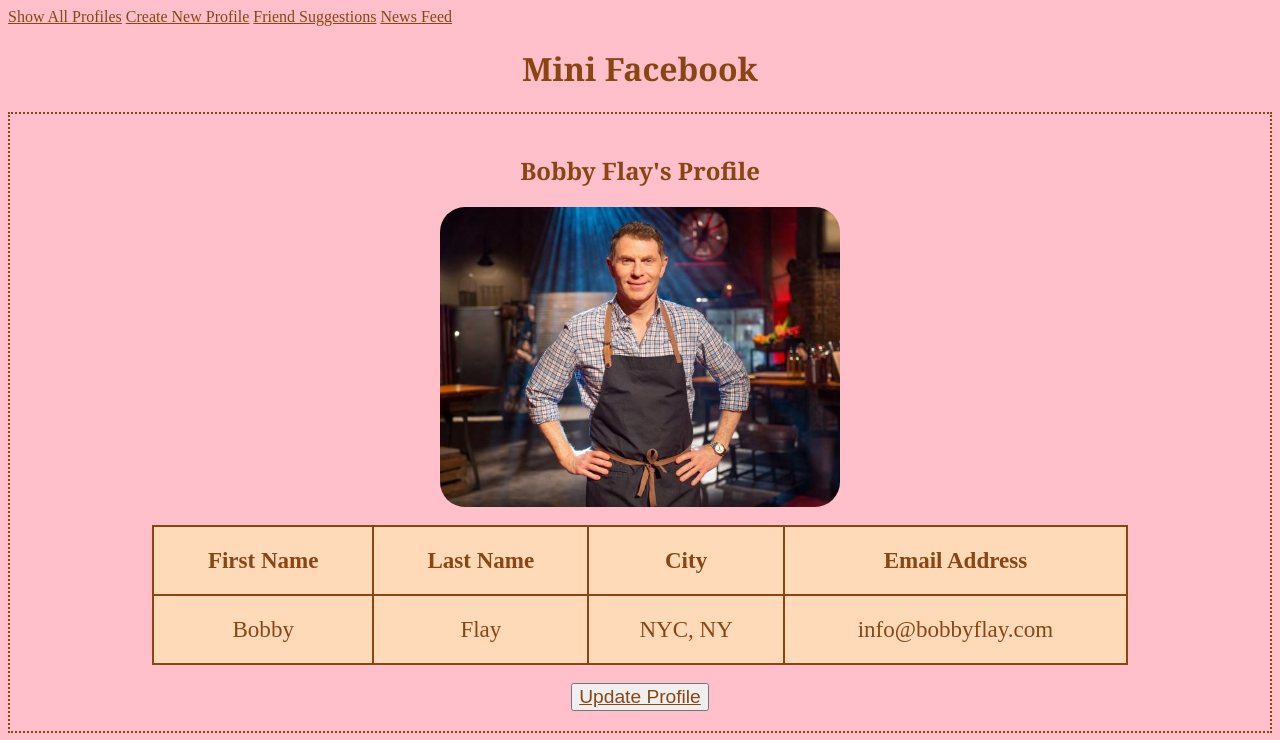
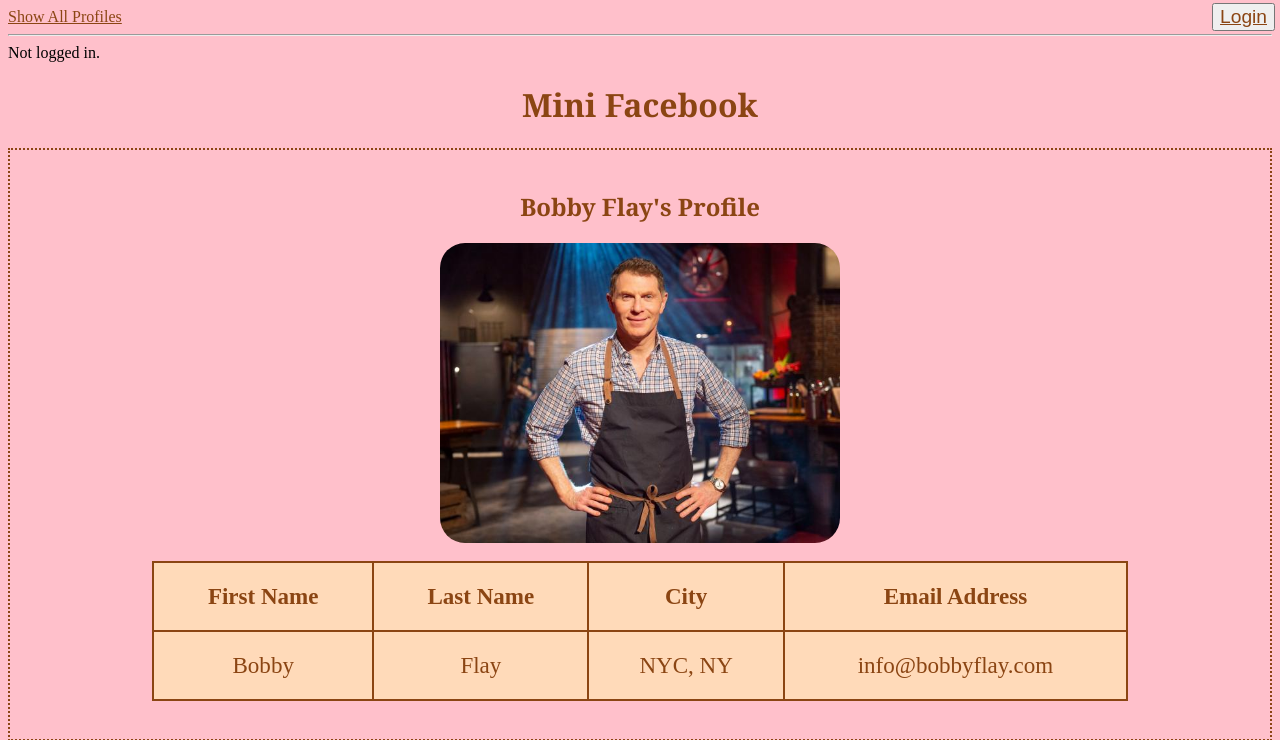
Before and after one commit to aschreib4/cs412, a Django app: page /mini_fb/profile/2 in a window 1280 px wide. Shown: the top 740 px of the page. Run offline with Django 5.2, Linux system fonts and the light colour scheme; data comes from the database, SQL or seed files in the repository; both versions use the stored data as it was after the commit.

Commit message:
Add all parts for task 1 of A9

```diff
--- a/mini_fb/models.py
+++ b/mini_fb/models.py
@@ -5,6 +5,7 @@
 
 from django.db import models
 from django.urls import reverse
+from django.contrib.auth.models import User #for authentication
 
 # Create your models here.
 class Profile(models.Model):
@@ -18,6 +19,7 @@
     #profile_image_url = models.URLField(blank=True)
     #published = models.DateTimeField(auto_now=True)
     image_file = models.ImageField(blank=True) #an actual image
+    user = models.ForeignKey(User, on_delete=models.CASCADE) ##NEW
 
     def __str__(self):
         '''Return a string representation of this model instance.'''
--- a/mini_fb/templates/mini_fb/base.html
+++ b/mini_fb/templates/mini_fb/base.html
@@ -15,8 +15,25 @@
         <head>
             <nav>
                 <a href="{% url 'show_all_profiles' %}">Show All Profiles</a>
+                {% block extra_nav_link %}{% endblock %}
+                <!-- ADD: URLs for logged in users only -->
+                {% if request.user.is_authenticated %}
+
                 <a href="{% url 'create_profile' %}">Create New Profile</a>
-                {% block extra_nav_link %}{% endblock %}
+                <!-- ADD: URLS for authentication -->
+                <form action="{% url 'logout' %}" method="post">
+                    {% csrf_token %}
+                    <button style= "position: absolute; right: 5px; top: 5px; font-size: larger; color:#FF1493;" type="submit">Logout</button>
+                </form>
+                {% else %}
+                <button style= "position: absolute; right: 5px; top: 2.5px; font-size: larger; color:#FF1493;"><a href="{% url 'login' %}">Login</a></button>
+                {% endif %}
+                <hr>
+                {% if request.user.is_authenticated %}
+                Logged in as: {{request.user}}
+                {% else %}
+                Not logged in.
+                {% endif %}
             </nav>
             <h1>Mini Facebook</h1>
         </head>
--- a/mini_fb/templates/mini_fb/show_profile.html
+++ b/mini_fb/templates/mini_fb/show_profile.html
@@ -6,8 +6,10 @@
 {% extends 'mini_fb/base.html' %}
 
 {% block extra_nav_link %}
+    {% if user == profile.user %}
         <a href="{% url 'friend_suggestions' profile.pk %}">Friend Suggestions</a>
         <a href="{% url 'news_feed' profile.pk %}">News Feed</a>
+    {% endif %}
 {% endblock %}
 
 {% block content %}
@@ -39,7 +41,9 @@
 
     <br>
 
+    {% if user == profile.user %}
         <center><button style="font-size: larger; "><a href="{% url 'update_profile' profile.pk %}">Update Profile</a></button></center>
+    {% endif %}
 
     </div>
 
@@ -55,13 +59,17 @@
                     <br>
                 {% endfor %} <br>
                 <strong>on {{statusMessage.timestamp}}</strong> <br>
+                {% if user == profile.user %}
                     <!-- link to update this comment -->
                     <button style="font-size: xx-small; "><a href="{% url 'update_status' statusMessage.pk %}">Update</a></button>
                     <!-- link to delete this comment -->
                     <button style="font-size: xx-small; "><a href="{% url 'delete_status' statusMessage.pk %}">Delete</a></button>
+                {% endif %}
             </p>
         {% endfor %}
+        {% if user == profile.user %}
             <center><button style="font-size: larger; "><a href="{% url 'create_status' profile.pk %}">Create Status</a></button></center>
+        {% endif %}
     </div>
 
      <!-- Display the Friends for Profiles -->
--- a/mini_fb/urls.py
+++ b/mini_fb/urls.py
@@ -6,6 +6,7 @@
 from django.urls import path
 from django.conf import settings
 from .views import * #ShowAllProfilesView, ShowProfilePageView
+from django.contrib.auth import views as auth_views
 
 # URL patterns for this app:
 urlpatterns = [
@@ -19,4 +20,9 @@
     path('profile/<int:pk>/add_friend/<int:other_pk>', AddFriendView.as_view(), name="add_friend"),
     path('profile/<int:pk>/friend_suggestions', ShowFriendSuggestionsView.as_view(), name="friend_suggestions"),
     path('profile/<int:pk>/news_feed', ShowNewsFeedView.as_view(), name="news_feed"),
+    #authorization-related URLS:
+    path('login/', auth_views.LoginView.as_view(template_name='mini_fb/login.html'), name='login'),
+    path('logout/', auth_views.LogoutView.as_view(next_page="logout_confirmation"), name='logout'),
+    path('logout_confirmation/', LogoutConfirmationView.as_view(), name="logout_confirmation"),
+    path('register/', UserRegistrationView.as_view(), name='register'),
 ]
--- a/mini_fb/views.py
+++ b/mini_fb/views.py
@@ -4,10 +4,13 @@
 # Description: views for the mini_fb application
 
 from django.shortcuts import render, redirect
-from django.views.generic import ListView, DetailView, CreateView, UpdateView, DeleteView, View
+from django.views.generic import ListView, DetailView, CreateView, UpdateView, DeleteView, View, TemplateView
 from .models import Profile, StatusMessage, Image, StatusImage
 from .forms import CreateProfileForm, CreateStatusMessageForm, UpdateProfileForm
 from django.urls import reverse
+from django.contrib.auth.mixins import LoginRequiredMixin ## for authentication
+from django.contrib.auth.forms import UserCreationForm ## for new User
+from django.contrib.auth.models import User ## the Django user model
 
 # Create your views here.
 def show_all_profiles(request):
@@ -23,6 +26,14 @@
     template_name = "mini_fb/show_all_profiles.html"
     context_object_name = "profiles"
 
+    def dispatch(self, request, *args, **kwargs):
+        '''Override the dispatch method to add debugging information.'''
+        if request.user.is_authenticated:
+            print(f'ShowAllProfilesView.dispatch(): request.user={request.user}')
+        else:
+            print(f'ShowAllProfilesView.dispatch(): not logged in.')
+        return super().dispatch(request, *args, **kwargs)
+
 class ShowProfilePageView(DetailView):
     '''Define a view class to show a singular profile page'''
     model = Profile
@@ -30,7 +41,7 @@
     context_object_name = "profile" # note singular variable name
 
 # Define a subclass of CreateView to handle creation of Profile objects
-class CreateProfileView(CreateView):
+class CreateProfileView(LoginRequiredMixin, CreateView):
     '''A view to handle creation of a new Profile.
     (1) Display the HTML form to the user (GET)
     (2) Process the form submission and store the new Profile object (POST)
@@ -38,23 +49,40 @@
     form_class = CreateProfileForm
     template_name = "mini_fb/create_profile_form.html"
 
+    def get_login_url(self):
+        '''Return the URL for this app's login page.'''
+
+        return reverse('login')
+
     def form_valid(self, form):
         '''Override the default method to add some debug information.'''
 
         #print out the form data:
         print(f'CreateProfileView.form_valid(): {form.cleaned_data}')
 
+        #find the logged in user
+        user = self.request.user
+        print(f'CreateProfileView.form_valid(): {user}')
+
+        #attach that user to the form instance (to the Profile object)
+        form.instance.user = user
+
         #delegate work to the superclass to do the rest:
         return super().form_valid(form)
 
 # Define a subclass of CreateView to handle creation of StatusMessage objects
-class CreateStatusMessageView(CreateView):
+class CreateStatusMessageView(LoginRequiredMixin, CreateView):
     '''A view to handle creation of a new Status Messgae on a Profile.
     (1) Display the HTML form to the user (GET)
     (2) Process the form submission and store the new StatusMessage object (POST)
     '''
     form_class = CreateStatusMessageForm
     template_name = "mini_fb/create_status_form.html"
+
+    def get_login_url(self):
+        '''Return the URL for this app's login page.'''
+
+        return reverse('login')
 
     def get_success_url(self):
         '''Provide a URL to redirect to after creating a new Status Message.'''
@@ -110,19 +138,29 @@
         #delegate the work to the superclass method form_valid:
         return super().form_valid(form)
 
-class UpdateProfileView(UpdateView):
+class UpdateProfileView(LoginRequiredMixin, UpdateView):
     '''View class to handle update of a profile based on its PK.'''
 
     model = Profile
     form_class = UpdateProfileForm
     template_name = "mini_fb/update_profile_form.html"
 
-class DeleteStatusMessageView(DeleteView):
+    def get_login_url(self):
+        '''Return the URL for this app's login page.'''
+
+        return reverse('login')
+
+class DeleteStatusMessageView(LoginRequiredMixin, DeleteView):
     '''View class to delete a status message on a Profile.'''
 
     model = StatusMessage
     template_name = "mini_fb/delete_status_form.html"
     context_object_name = 'statusMessage'
+
+    def get_login_url(self):
+        '''Return the URL for this app's login page.'''
+
+        return reverse('login')
 
     def get_success_url(self):
         '''Return the URL to redirect to after a successful delete.'''
@@ -136,13 +174,18 @@
         #return the URL to redirect to:
         return reverse('show_profile', kwargs={'pk':profile.pk})
 
-class UpdateStatusMessageView(UpdateView):
+class UpdateStatusMessageView(LoginRequiredMixin, UpdateView):
     '''View class to update a Status Message on a Profile based on its PK.'''
 
     model = StatusMessage
     fields = ['message']
     template_name = "mini_fb/update_status_form.html"
     context_object_name = 'statusMessage'
+
+    def get_login_url(self):
+        '''Return the URL for this app's login page.'''
+
+        return reverse('login')
 
     def get_success_url(self):
         '''Return the URL to redirect to after a successful delete.'''
@@ -156,8 +199,13 @@
         #return the URL to redirect to:
         return reverse('show_profile', kwargs={'pk':profile.pk})
 
-class AddFriendView(View):
+class AddFriendView(LoginRequiredMixin, View):
     '''View class to trigger the add_friend method to occur.'''
+
+    def get_login_url(self):
+        '''Return the URL for this app's login page.'''
+
+        return reverse('login')
 
     def dispatch(self, request, *args, **kwargs):
         #retrieve the primary keys from the URL parameters
@@ -169,6 +217,9 @@
             friend = Profile.objects.get(pk=friend_pk)
         except Profile.DoesNotExist:
             return redirect('show_profile', pk=profile_pk)
+
+        if profile.user != request.user:
+            return redirect('login')
 
         profile.add_friend(friend)
 
@@ -193,3 +244,20 @@
         #get the news feed for this profile
         context['status_messages'] = profile.get_news_feed()
         return context
+
+class LogoutConfirmationView(TemplateView):
+    '''Define a view class to show a logout confirmation page'''
+    model = Profile
+    template_name = "mini_fb/logged_out.html"
+    context_object_name = "profile"
+
+class UserRegistrationView(CreateView):
+    '''A view to show/process the registration form to create a new User.'''
+
+    template_name = 'mini_fb/register.html'
+    form_class = UserCreationForm
+    model = User
+
+    def get_success_url(self):
+        '''The url to redirect to after creaating a new User.'''
+        return reverse('login')
```
Also changed, not shown: mini_fb/templates/mini_fb/logged_out.html (added, +14 -0 lines), mini_fb/templates/mini_fb/login.html (added, +29 -0 lines), mini_fb/templates/mini_fb/register.html (added, +18 -0 lines), db.sqlite3, media/bigBuger.jpg (added), media/images/bigBuger_yHWbU8a.jpg (added), mini_fb/migrations/0009_profile_user.py (added). Lines whose indentation alone changed are shown as unchanged.
